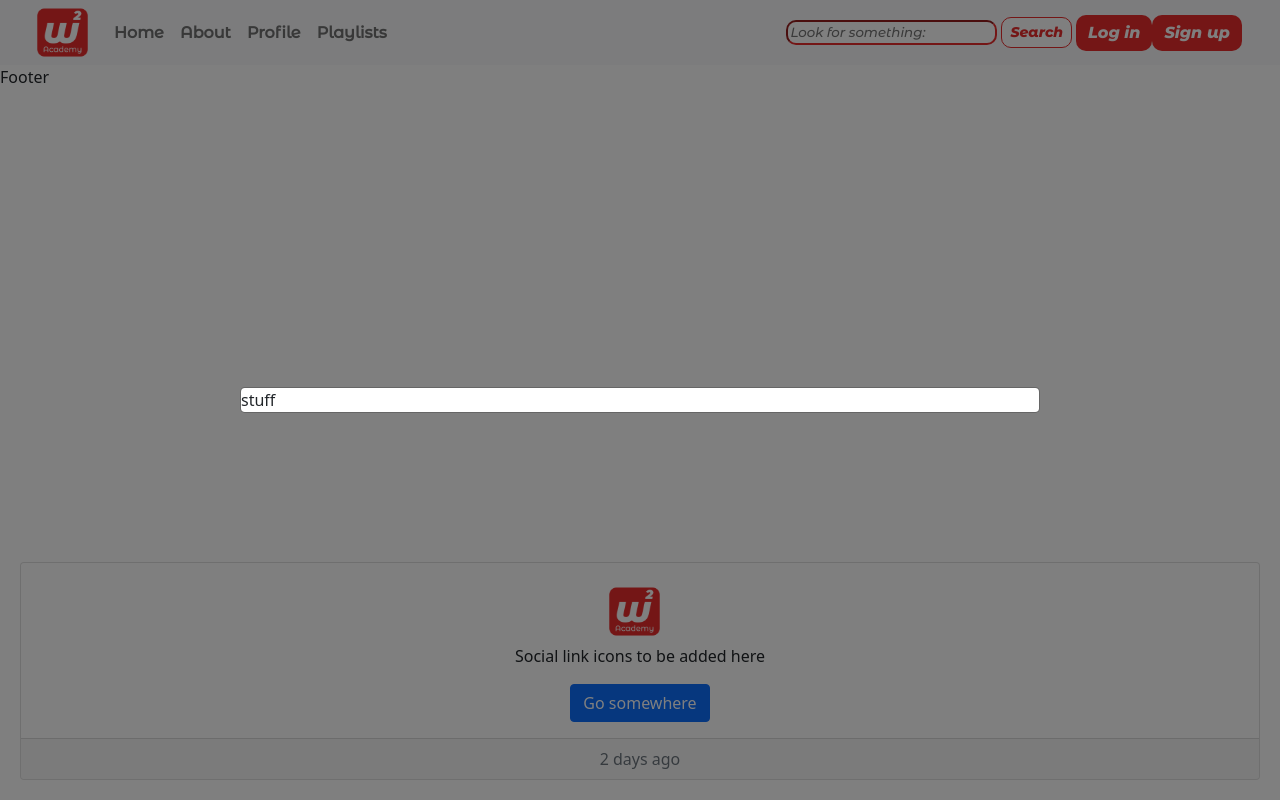
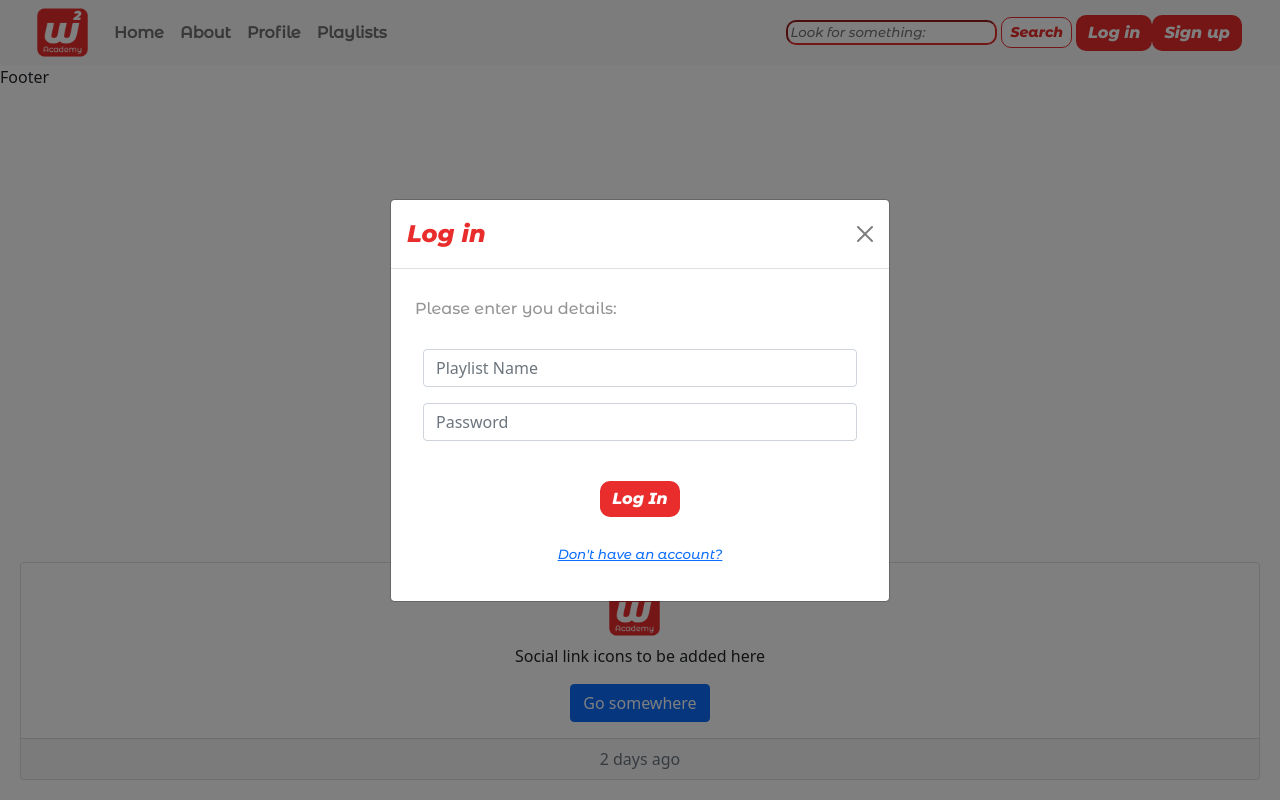
Before and after one commit to Gioele-M/lap4_group_project_client, a React (Create React App) app: page /debug in a window 1280 px wide. Both pictures are taken after a click on the button "Log in". Built offline with nearby package versions, Linux system fonts and the light colour scheme.

Commit message:
update modals: login/ signup

```diff
--- a/src/Components/Modals_Signup_Login/ModalLogin.js
+++ b/src/Components/Modals_Signup_Login/ModalLogin.js
@@ -1,17 +1,52 @@
 import React from "react";
 import Button from "react-bootstrap/Button";
 import Modal from "react-bootstrap/Modal";
-// import "./finalatempt.css";
+import "./styles.css";
 
-export default function ModalLogin(props) {
+export default function NewPlaylist(props) {
+  // const handleClose = () => setShow(false);
+  const [signupModalShow, setSignupModalShow] = React.useState(false);
+
   return (
-    <Modal
-      {...props}
-      size="lg"
-      aria-labelledby="contained-modal-title-vcenter"
-      centered
-    >
-        <div>stuff</div>
-        </Modal>
+    <Modal {...props} aria-labelledby="contained-modal-title-vcenter" centered  id="modalstuff" >
+
+
+      <Modal.Header closeButton>
+        <Modal.Title id="modalTitle">Log in</Modal.Title>
+      </Modal.Header>
+
+
+
+      <div class="tab-pane my-1  Modal-signuplogin" id="signupSection" >
+      <div class="form p-4  text-center Modal-signuplogin" id="modalstuff1">
+
+      <p id='modal-intro'>Please enter you details:</p>
+        <div class="form  p-2 Modal-signuplogin" id="signupSection">
+
+          <input type="text" name="" class="my-1 form-control" placeholder="Playlist Name"/>
+          <input type="text" name="" class="my-3 form-control" placeholder="Password"/>
+
+
+          <button class="my-4 btn " id="btn-login">Log In</button>
+            <br/>
+              {/* <a id='already'  onClick={handleClose}  href='#'>Already have an account?</a> */}
+              <a id='already'  href='#'>Don't have an account?</a>
+
+
+
+
+
+
+
+
+
+
+          {/* onClick={() => setLoginModalShow(true)}  */}
+          {/* <button class="btn btn-dark btn-block" onClick={handleClose}>Signup</button> */}
+
+        </div>
+      </div>
+      </div>
+    </Modal>
   )
 }
--- a/src/Components/Modals_Signup_Login/ModalSignup.js
+++ b/src/Components/Modals_Signup_Login/ModalSignup.js
@@ -1,24 +1,45 @@
 import React from "react";
 import Button from "react-bootstrap/Button";
 import Modal from "react-bootstrap/Modal";
-// import "./finalatempt.css";
+import "./styles.css";
+import ModalLogin from '../Modals_Signup_Login/ModalLogin';
 
 export default function ModalSignup(props) {
+  // const [show, setShow] = useState(false);
+
+  // const handleClose = () => setShow(false);
+  const [loginModalShow, setLoginModalShow] = React.useState(false);
+
   return (
-    <Modal
-      {...props}
-      size="lg"
-      aria-labelledby="contained-modal-title-vcenter"
-      centered
-    >
-    <div>ModalSignup</div>
-    <div class="tab-pane" id="signupSection" >
-          <div class="form px-4">
-            <input type="text" name="" class="form-control" placeholder="Name"/>
-            <input type="text" name="" class="form-control" placeholder="Email"/>
-            <input type="text" name="" class="form-control" placeholder="Phone"/>
-            <input type="text" name="" class="form-control" placeholder="Password"/>
-            <button class="btn btn-dark btn-block">Signup</button>
+    <Modal {...props}  aria-labelledby="contained-modal-title-vcenter" centered id="modalstuff">
+
+      <Modal.Header closeButton>
+        <Modal.Title id="modalTitle">Sign Up</Modal.Title>
+      </Modal.Header>
+
+        {/* <div class="tab-pane Modal-signuplogin" id="signupSection" > */}
+        <div class="tab-pane my-1  Modal-signuplogin" id="signupSection" >
+          <div class="form p-4  text-center Modal-signuplogin" id="modalstuff1">
+          <p id='modal-intro'>Please enter you details:</p>
+            <input type="text" name="" class=" my-2 form-control" placeholder="User Name"/>
+            <input type="text" name="" class="my-2 form-control" placeholder="Email"/>
+            <input type="text" name="" class="my-2   form-control" placeholder="Password"/>
+            <input type="text" name="" class=" my-2 form-control" placeholder="Repeat Password"/>
+
+            <button class="my-4 btn " id="btn-login">Sign Up</button>
+            <br/>
+              {/* <a id='already'  onClick={handleClose}  href='#'>Already have an account?</a> */}
+              <a id='already' href='#'>Already have an account?</a>
+
+              {/* <a id='already' onClick={() => setLoginModalShow(true)}  href='#'>Already have an account?</a> */}
+
+          {/* <ModalLogin
+            show={loginModalShow}
+            onHide={() => setLoginModalShow(false)}
+          /> */}
+
+
+            {/* </div> */}
           </div>
         </div>
     </Modal>
--- /dev/null
+++ b/src/Components/Modals_Signup_Login/styles.css
@@ -0,0 +1,39 @@
+/* .Modal-signuplogin{
+    background-color: yellowgreen;
+    height: 50%;
+    width: 30%;
+} */
+
+/* .modal-content{
+    background-color: violet;
+} */
+
+/* #modalstuff{
+    background-color: tomato;
+} */
+#modalstuff1{
+    /* background-color: rgb(71, 114, 255); */
+}
+
+#modalTitle{
+    font-family: 'Montserrat Alternates', sans-serif;
+    font-style: italic;
+    font-weight: 800;
+    color: #E92D2D;
+}
+
+#already{
+    font-family: 'Montserrat Alternates', sans-serif;
+    font-weight: 200;
+    font-size: smaller;
+    border-radius: 10px ;
+    /* border-color: #E92D2D; */
+    font-style: italic;
+}
+
+#modal-intro{
+    font-family: 'Montserrat Alternates', sans-serif;
+    /* font-style: italic; */
+    color: #949494;
+    text-align: left
+}
```
Also changed, not shown: src/Components/Signup/FinalAtempt.js (deleted, +0 -14 lines), src/Components/Signup/finalatempt.css (deleted, +0 -95 lines).
